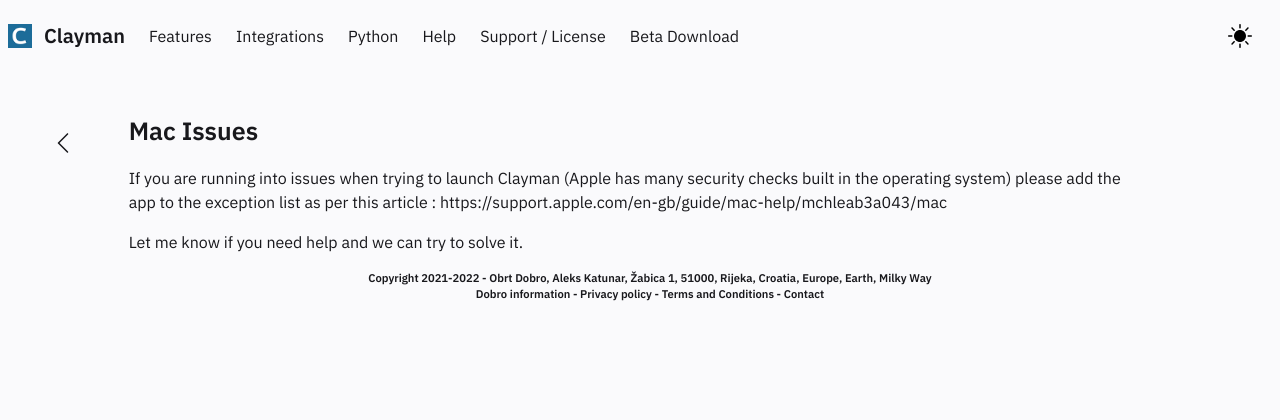
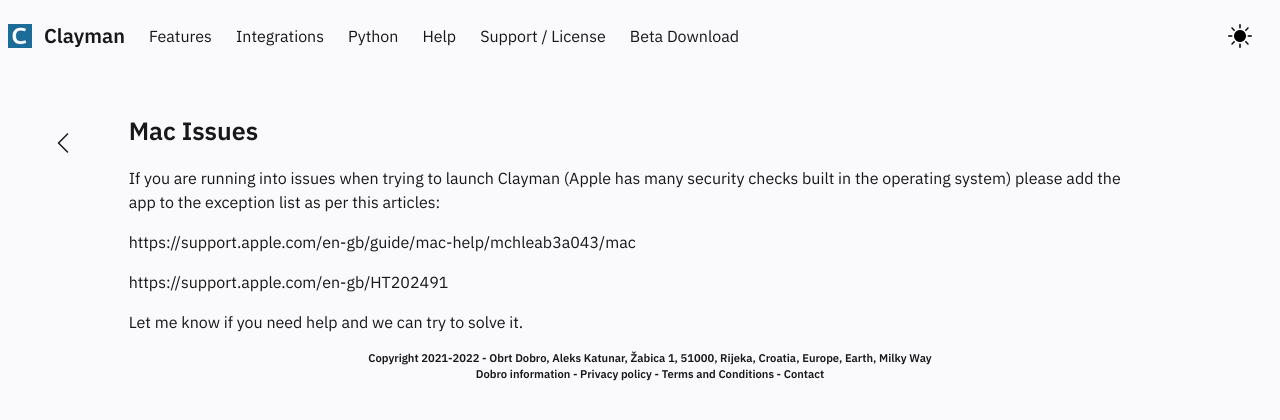
Before and after one commit to ddesmond/ClaymanWeb, a Jekyll site: the page built from _notes/Public/MacOS X Issues.md, in a window 1280 px wide. Shown: the top 420 px of the page. Built offline with Jekyll 4.4.1, drawn with Linux system fonts in a browser that asks for light colours.

Commit message:
Update MacOS X Issues.md

```diff
--- a/_notes/Public/MacOS X Issues.md
+++ b/_notes/Public/MacOS X Issues.md
@@ -5,6 +5,11 @@
 ---
 ### Mac Issues
 
-If you are running into issues when trying to launch Clayman (Apple has many security checks built in the operating system) please add the app to the exception list as per this article : https://support.apple.com/en-gb/guide/mac-help/mchleab3a043/mac
+If you are running into issues when trying to launch Clayman (Apple has many security checks built in the operating system) please add the app to the exception list as per this articles:
+
+https://support.apple.com/en-gb/guide/mac-help/mchleab3a043/mac
+
+https://support.apple.com/en-gb/HT202491
+
 
 Let me know if you need help and we can try to solve it.
```
